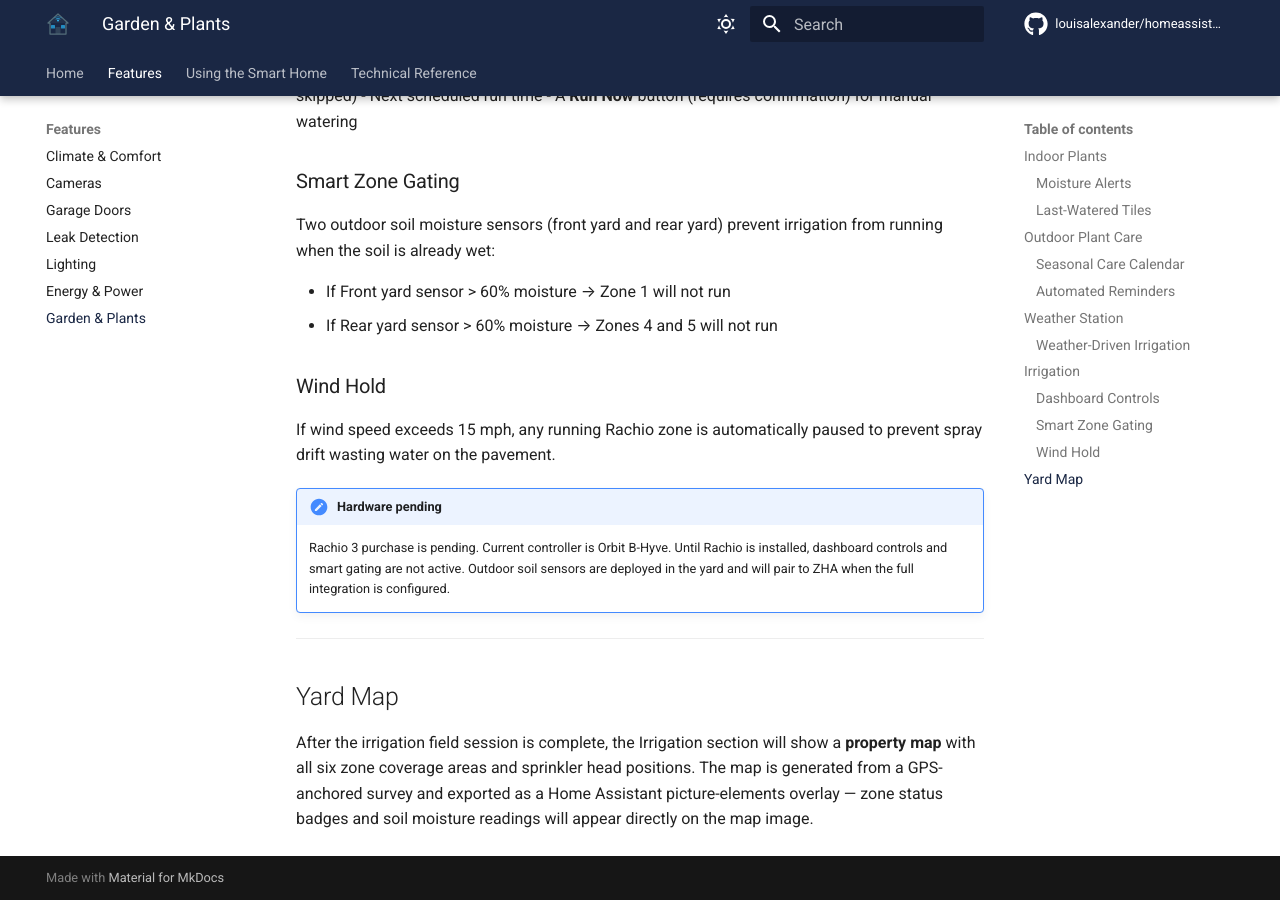
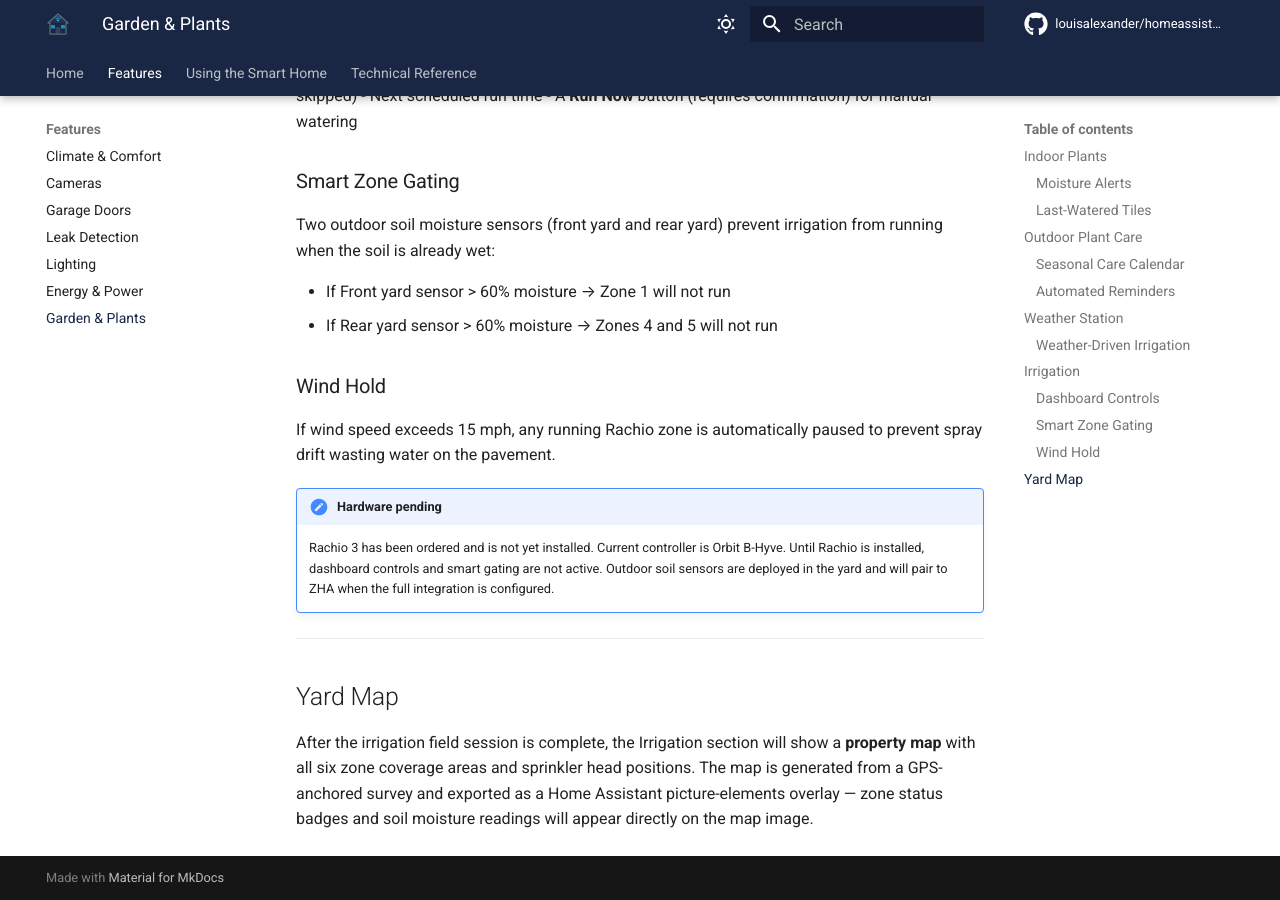
Before and after one commit to louisalexander/homeassistant, an MkDocs documentation site: the page built from docs/garden.md, in a window 1280 px wide and 900 px high, scrolled down 3615 px. Built offline with MkDocs 1.6.1 and Material for MkDocs 9.7.7, drawn with Linux system fonts in a browser that asks for light colours; comment, search, counter and statistics services are not loaded.

Commit message:
auto: update garden.md 2026-05-29

```diff
--- a/docs/garden.md
+++ b/docs/garden.md
@@ -123,7 +123,7 @@ Two outdoor soil moisture sensors (front yard and rear yard) prevent irrigation
 If wind speed exceeds 15 mph, any running Rachio zone is automatically paused to prevent spray drift wasting water on the pavement.
 
 !!! note "Hardware pending"
-    Rachio 3 purchase is pending. Current controller is Orbit B-Hyve. Until Rachio is installed, dashboard controls and smart gating are not active. Outdoor soil sensors are deployed in the yard and will pair to ZHA when the full integration is configured.
+    Rachio 3 has been ordered and is not yet installed. Current controller is Orbit B-Hyve. Until Rachio is installed, dashboard controls and smart gating are not active. Outdoor soil sensors are deployed in the yard and will pair to ZHA when the full integration is configured.
 
 ---
 
```
